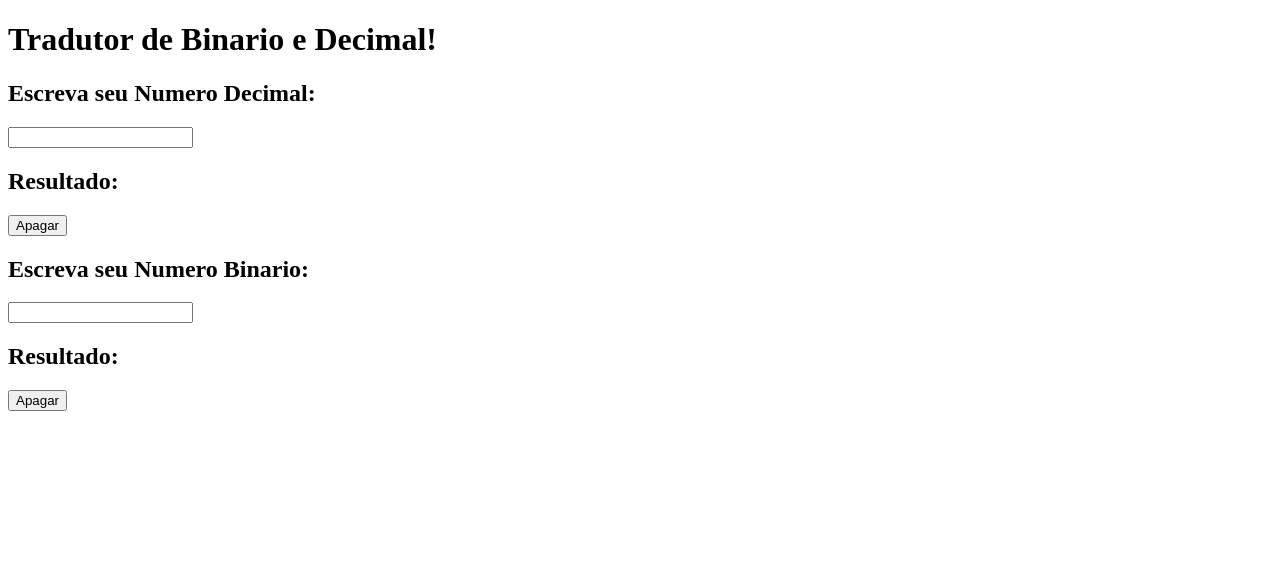
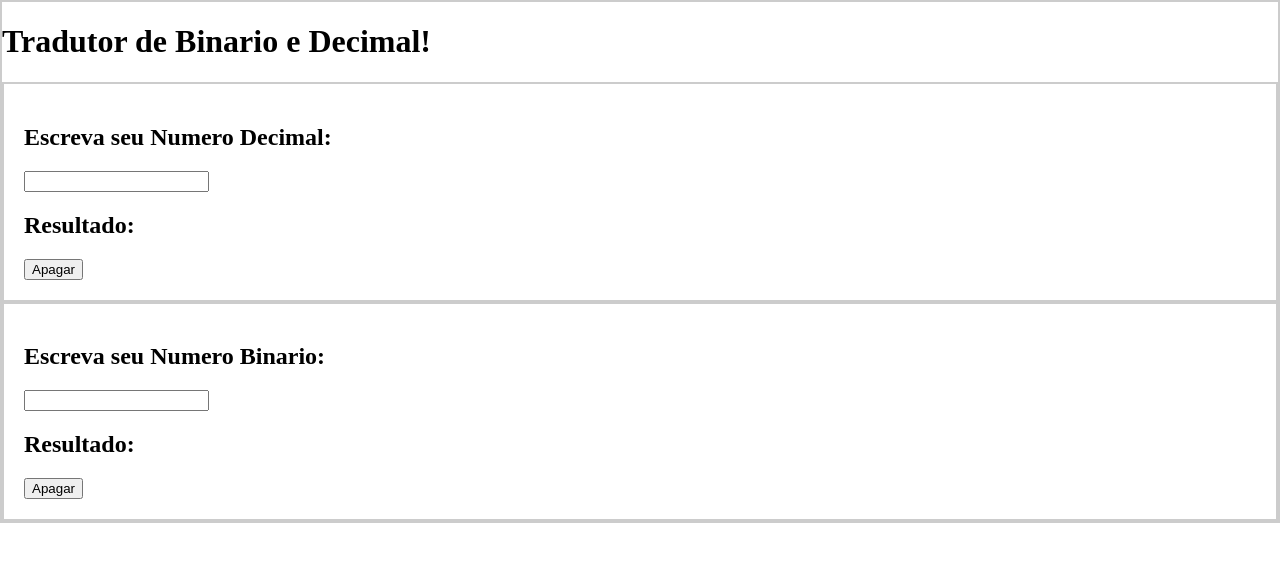
Before and after one commit to thehacktour/bin2dec, a React (Vite) app in the folder frontend/: page / in a window 1280 px wide. Shown: the top 562 px of the page. Built offline with nearby package versions, Linux system fonts and the light colour scheme.

Commit message:
Add first css inside coding

```diff
--- a/frontend/src/binario.jsx
+++ b/frontend/src/binario.jsx
@@ -1,4 +1,5 @@
 import { useState } from 'react'
+import './styles/borda.css'
 
 const integerToBinary = (number) => {
   return number.toString(2);
@@ -21,7 +22,7 @@ const GeradorDeBinario = () => {
   }
 
   return (
-    <div>
+    <div className="site-container">
       <h2>Escreva seu Numero Decimal: </h2>
       <input
         type="number"
--- a/frontend/src/decimal.jsx
+++ b/frontend/src/decimal.jsx
@@ -1,4 +1,5 @@
 import { useState } from 'react'
+import './styles/borda.css'
 
 const binaryToDecimal = (binaryNumber) => {
   // Verifica se a entrada é um número binário válido (contendo apenas 0 e 1)
@@ -28,7 +29,7 @@ const GeradorDeDecimal = () => {
   }
 
   return (
-    <div>
+    <div className="site-container">
       <h2>Escreva seu Numero Binario:</h2>
       <input
         type="number"
--- /dev/null
+++ b/frontend/src/styles/borda.css
@@ -0,0 +1,11 @@
+/* styles.css (ou styles.scss) */
+body {
+  margin: 0;
+  padding: 0;
+  border: 2px solid #ccc; /* Estilo da borda (2px de largura, cor cinza) */
+}
+
+.site-container {
+  border: 2px solid #ccc; /* Estilo da borda (2px de largura, cor cinza) */
+  padding: 20px; /* Opcional: adicione um espaçamento para melhorar a aparência */
+}
```
